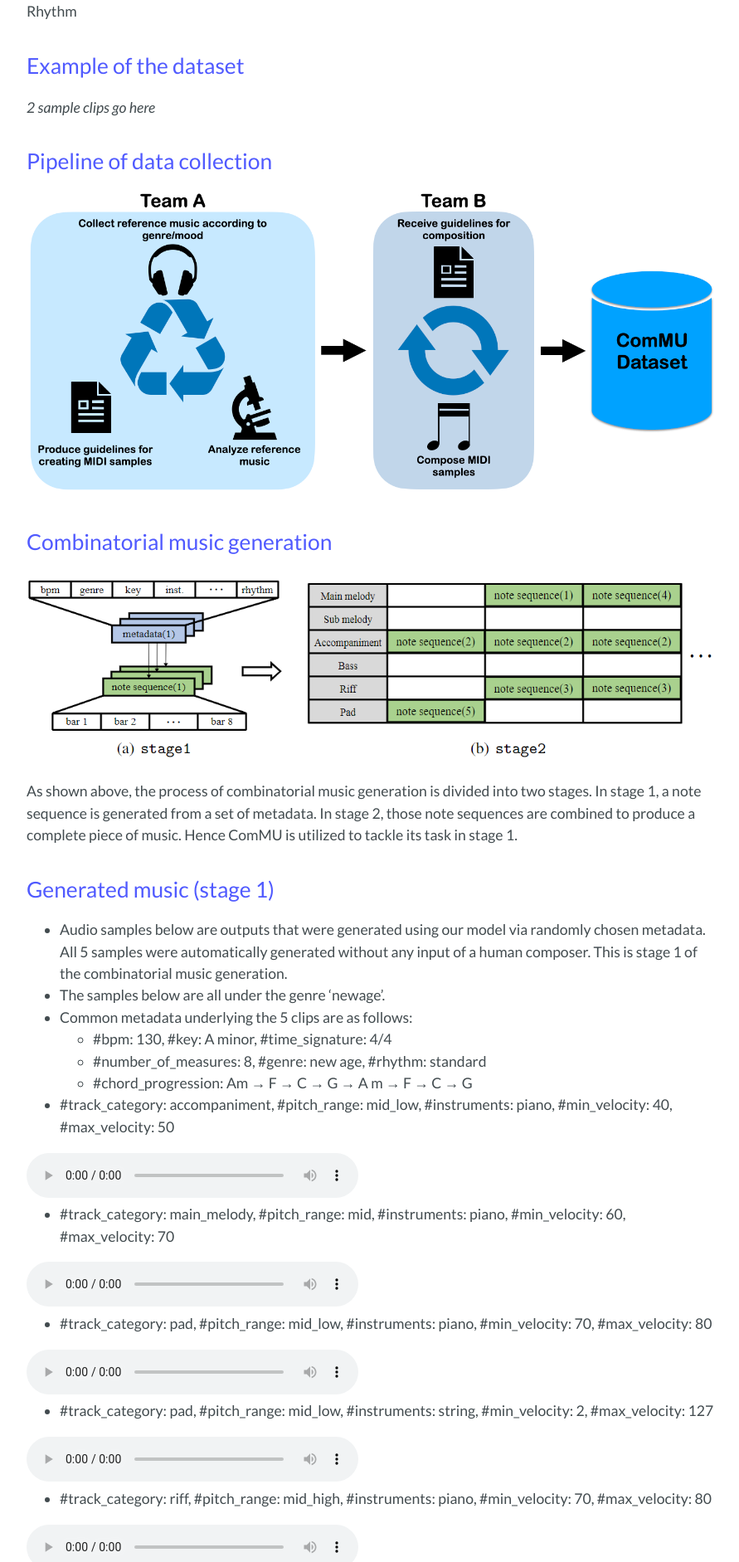
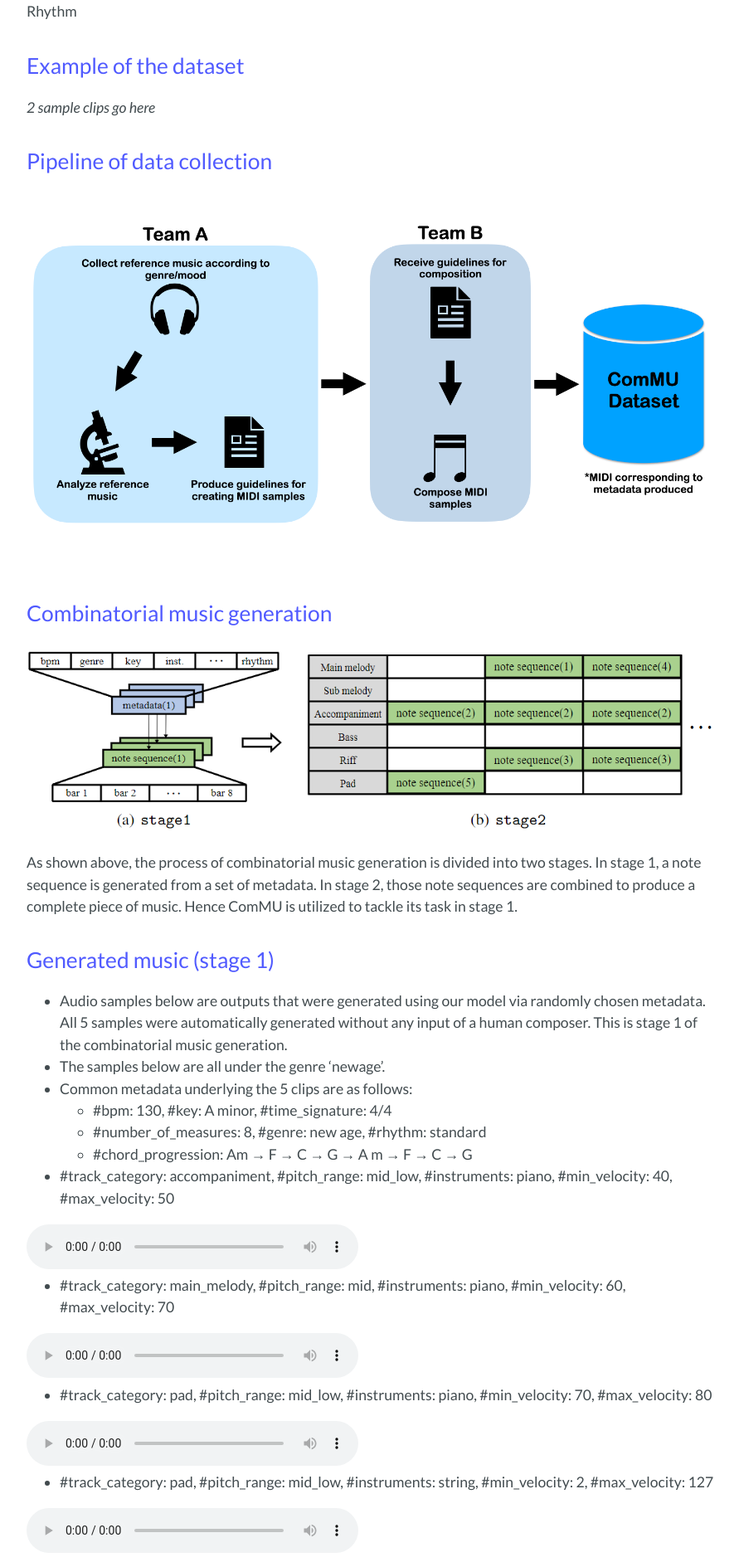
Before and after one commit to POZAlabs/ComMU, a Jekyll site: the page built from index.md, in a window 1280 px wide. Shown: the part 1227-3110 px from the top of the page at 83% size, without its empty margins (192-1083 px from the left). Built offline with Jekyll 4.4.1, drawn with Linux system fonts in a browser that asks for light colours; our own code applies the rules of GitHub Pages for plain Markdown files.

Commit message:
Update index.md
update data_pipline_2

```diff
--- a/index.md
+++ b/index.md
@@ -20,7 +20,7 @@ _2 sample clips go here_
 ## Pipeline of data collection
 
 <div align="center">
-  <img src="./assets/img/data_pipeline.png" width=1000x>
+  <img src="./assets/img/data_pipeline_2.png" width=1000x>
 </div>
 
 
```
